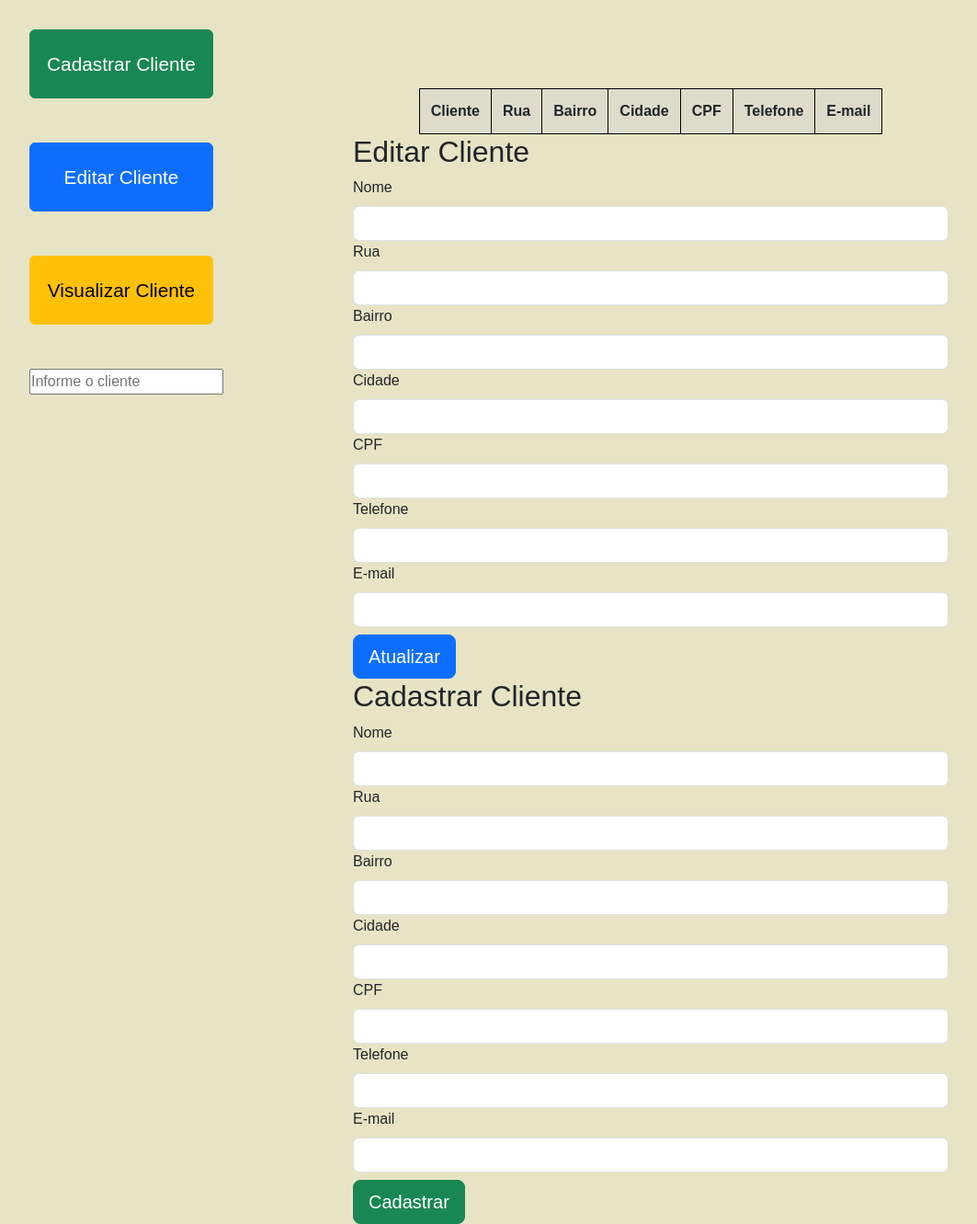
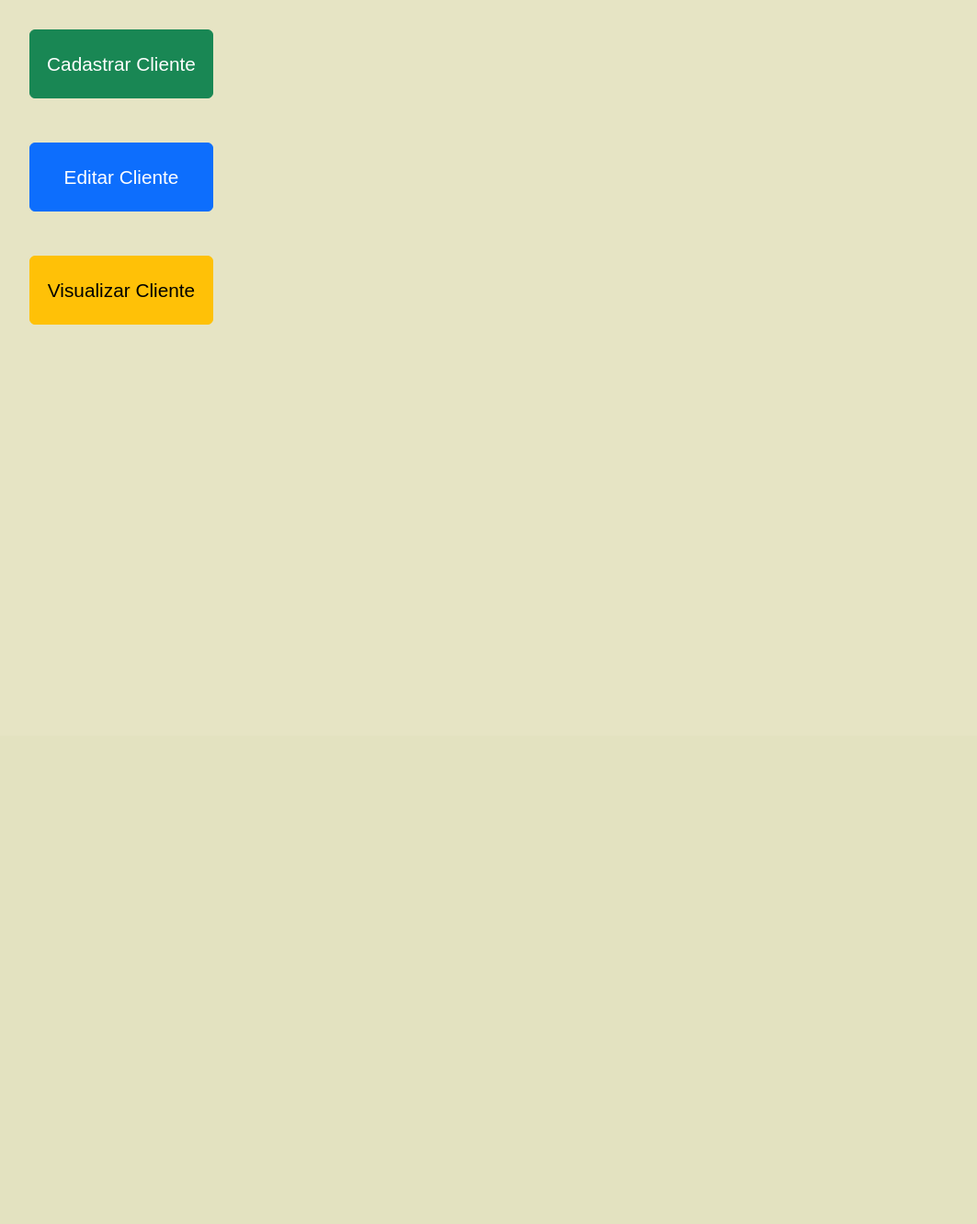
Before and after one commit to DiogoMelloDM7/Sistema-Mercearia, a Django app: page /clientes in a window 1280 px wide. Shown: the part 100-1431 px from the top of the page at 92% size, without its empty margins (70-1133 px from the left). After the commit the page ends 453 px from the top, so only its background shows below. Run offline with Django 4.2, Linux system fonts and the light colour scheme; lists and menus that the app fills with data are empty.

Commit message:
Novas coisas

```diff
--- a/sistema/templates/clientes.html
+++ b/sistema/templates/clientes.html
@@ -7,6 +7,14 @@ Clientes
 {% endblock %}
 
 {% block content %}
+
+{% if messages %}
+    {% for message in messages %}
+        <div id="error-message" class="{% if message.tags == 'error' %}alert-danger{% elif message.tags == 'success' %}alert-success{% endif %}" style="display: none;">
+                    <span>{{ message }}<span>
+        </div>
+    {% endfor %}
+{% endif %}
 <div class="container">
     <div class="row">
         <div id="opcoes-cliente" class="col-md-4 p-3 m-3">
@@ -18,12 +26,11 @@ Clientes
             </div>
             <div>
                 <button class="btn btn-warning mb-5" style="width: 200px; height:75px;font-size:1.3em;" onclick="exibeCliente()">Visualizar Cliente</button>
-                <input type="text" placeholder="Informe o cliente">
             </div>
         </div>
     </div>
     <div id="informacoes-cliente" class="col-md-8 p-5 m-5">
-        <table id="tabelaDeClientes">
+        <table id="tabelaDeClientes" style="display: none;">
             <tr>
                 <th>Cliente</th>
                 <th>Rua</th>
@@ -33,48 +40,61 @@ Clientes
                 <th>Telefone</th>
                 <th>E-mail</th>
             </tr>
+            {% for cliente in clientes %}
+                <tr>
+                    <td>{{ cliente.nome }}</td>
+                    <td>{{ cliente.rua }}</td>
+                    <td>{{ cliente.bairro }}</td>
+                    <td>{{ cliente.cpf }}</td>
+                    <td>{{ cliente.telefone }}</td>
+                    <td>{{ cliente.email }}</td>
+                </tr>
+            {% endfor %}
         </table>
 
-        <form id="formEditar">
+        <form id="formEditar" style="display:none;" method="post">
+            {% csrf_token %}
             <h1 class="fs-2">Editar Cliente</h1>
             <div class="mb-3">
                 <label for="nome" class="form-label">Nome</label>
-                <input type="text" class="form-control" id="nome" name="nome">
+                <input type="text" class="form-control" id="nome" name="nome" required>
                 <label for="rua" class="form-label">Rua</label>
-                <input type="text" class="form-control" id="rua" name="rua">
+                <input type="text" class="form-control" id="rua" name="rua" required>
                 <label for="bairro" class="form-label">Bairro</label>
-                <input type="text" class="form-control" id="bairro" name="bairro">
+                <input type="text" class="form-control" id="bairro" name="bairro" required>
                 <label for="cidade" class="form-label">Cidade</label>
-                <input type="text" class="form-control" id="cidade" name="cidade">
+                <input type="text" class="form-control" id="cidade" name="cidade" required>
                 <label for="cpf" class="form-label">CPF</label>
-                <input type="text" class="form-control" id="cpf" name="cpf">
+                <input type="text" class="form-control" id="cpf" name="cpf" pattern="\d{11}" maxlength="11" required title="Por favor, insira apenas 11 dígitos.">
                 <label for="telefone" class="form-label">Telefone</label>
-                <input type="text" class="form-control" id="telefone" name="telefone">
+                <input type="text" class="form-control" id="telefone" name="telefone" pattern="\d" maxlength="20" required title="Por favor, insira apenas dígitos.">
                 <label for="cpf" class="form-label">E-mail</label>
-                <input type="email" class="form-control" id="email" name="email">
-                <button type="submit" name="atualizarCliente" class="btn btn-primary btn-lg mt-2">Atualizar</button>
+                <input type="email" class="form-control" id="email" name="email" required>
+                <button type="submit" name="btnSubmit" value="atualizarCliente" class="btn btn-primary btn-lg mt-2">Atualizar Cliente</button>
+            </div>
         </form>
 
-          <form id="formCadastrar">
+            <form id="formCadastro" style="display:none;" method="post">
+                {% csrf_token %}
                 <h1 class="fs-2">Cadastrar Cliente</h1>
                 <div class="mb-3">
                     <label for="nome" class="form-label">Nome</label>
-                <input type="text" class="form-control" id="nome" name="nome">
+                    <input type="text" class="form-control" id="nome" name="nomeadd" required>
                     <label for="rua" class="form-label">Rua</label>
-                <input type="text" class="form-control" id="rua" name="rua">
+                    <input type="text" class="form-control" id="rua" name="ruaadd" required>
                     <label for="bairro" class="form-label">Bairro</label>
-                <input type="text" class="form-control" id="bairro" name="bairro">
+                    <input type="text" class="form-control" id="bairro" name="bairroadd" required>
                     <label for="cidade" class="form-label">Cidade</label>
-                <input type="text" class="form-control" id="cidade" name="cidade">
+                    <input type="text" class="form-control" id="cidade" name="cidadeadd" required>
                     <label for="cpf" class="form-label">CPF</label>
-                <input type="text" class="form-control" id="cpf" name="cpf">
+                    <input type="text" class="form-control" id="cpf" name="cpfadd" pattern="\d{11}" maxlength="11" required title="Por favor, insira apenas 11 dígitos.">
                     <label for="telefone" class="form-label">Telefone</label>
-                <input type="text" class="form-control" id="telefone" name="telefone">
+                    <input type="text" class="form-control" id="telefone" name="telefoneadd" pattern="\d" minlength="9" required title="Por favor, insira apenas dígitos sendo no mínimo 9.">
                     <label for="cpf" class="form-label">E-mail</label>
-                <input type="email" class="form-control" id="email" name="email">
-                <button type="submit" name="cadastrarCliente" class="btn btn-success btn-lg mt-2">Cadastrar</button>
+                    <input type="email" class="form-control" id="email" name="emailadd" required>
+                    <button type="submit" name="btnSubmit" value="cadastrarCliente" class="btn btn-success btn-lg mt-2">Cadastrar Cliente</button>
+                </div>
             </form>
-    </div>
 </div>
 
 <script src="https://ajax.googleapis.com/ajax/libs/jquery/3.6.0/jquery.min.js"></script>
--- a/sistema/views.py
+++ b/sistema/views.py
@@ -1,6 +1,6 @@
 from django.shortcuts import render, get_object_or_404, redirect
 from django.views.generic import DetailView, ListView
-from .models import RelatorioVendas, RelatorioCaixa, Produto, Credito, Debito, Venda, ItensVenda, Cartao
+from .models import RelatorioVendas, RelatorioCaixa, Produto, Credito, Debito, Venda, ItensVenda, Cartao, Cliente
 from django.contrib import messages
 from django.urls import reverse
 from django.db.models import Q, Sum
@@ -461,4 +461,40 @@ class EditarProduto(DetailView):
 
 def clientes(request):
 
+    clientes = Cliente.objects.all()
+    context = {}
+    context['clientes'] = clientes
+
+
+    if request.method == "POST":
+        button_type = request.POST.get("btnSubmit")
+        if button_type == "atualizarCliente":
+            pass
+        elif button_type == "cadastrarCliente":
+            try:
+                nome_cliente = request.POST.get("nomeadd")
+                rua_cliente = request.POST.get("ruaadd")
+                bairro_cliente = request.POST.get("bairroadd")
+                cidade_cliente = request.POST.get("cidadeadd")
+                cpf_cliente = request.POST.get("cpfadd")
+                telefone_cliente = request.POST.get("telefoneadd")
+                email_cliente = request.POST.get("emailadd")
+                Cliente.objects.create(
+                nome = nome_cliente,
+                rua = rua_cliente,
+                bairro = bairro_cliente,
+                cidade = cidade_cliente,
+                cpf = cpf_cliente,
+                telefone = telefone_cliente,
+                email = email_cliente
+                )
+                messages.success(request, "Cliente cadastrado com sucesso!")
+            except:
+                messages.error(request, "Ocorreu um erro ao cadastrar o cliente. Verifique os dados e tente novamente!")
+                return render(request, "clientes.html", context)
+
+
+
+
+
     return render(request, "clientes.html")
--- a/static/js/clientes.js
+++ b/static/js/clientes.js
@@ -1,11 +1,20 @@
-function exibeCadastro(){
-    let cadastro = $("")
+function exibeCadastro() {
+
+    $("#formEditar").hide();
+    $("#tabelaDeClientes").hide();
+    $("#formCadastro").show();
 }
 
-function exibeEditarCadastro(){
+function exibeEditarCadastro() {
 
+    $("#formCadastro").hide();
+    $("#formEditar").show();
+    $("#tabelaDeClientes").show();
 }
 
-function exibeCliente(){
+function exibeCliente() {
 
+    $("#formCadastro").hide();
+    $("#formEditar").hide();
+    $("#tabelaDeClientes").show();
 }
```
Also changed, not shown: sistema/models.py (+8 -7 lines), db.sqlite3. Lines whose indentation alone changed are shown as unchanged.
